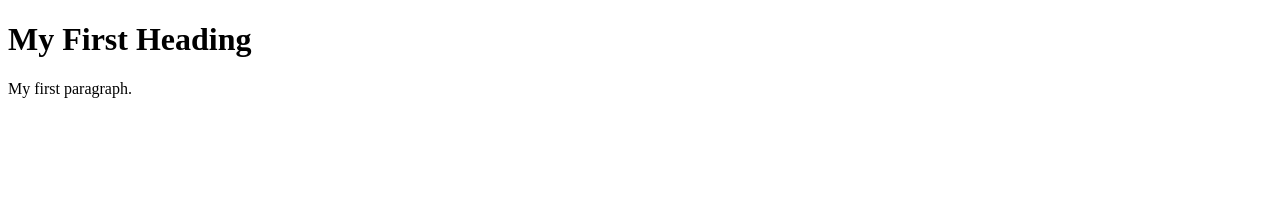
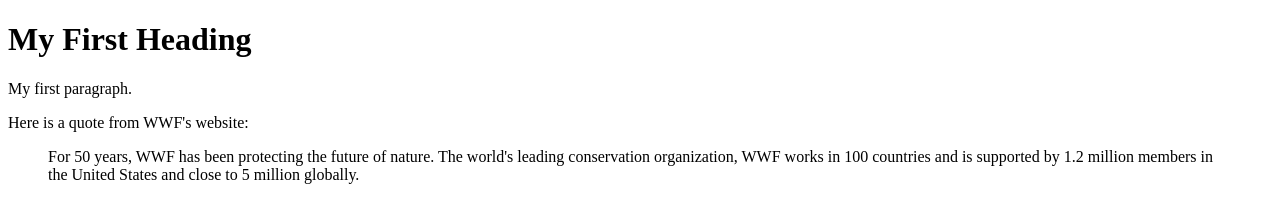
Before and after one commit to medkane/crap-porttfolio, a plain HTML site: page index.html in a window 1280 px wide. Drawn offline with Linux system fonts and the light colour scheme.

Commit message:
Added index html

```diff
--- a/index.html
+++ b/index.html
@@ -4,6 +4,13 @@
 
 <h1>My First Heading</h1>
 <p>My first paragraph.</p>
-
+<p>Here is a quote from WWF's website:</p>
+<blockquote cite="http://www.worldwildlife.org/who/index.html">
+For 50 years, WWF has been protecting the future of nature.
+The world's leading conservation organization,
+WWF works in 100 countries and is supported by
+1.2 million members in the United States and
+close to 5 million globally.
+</blockquote>
 </body>
 </html>
```
